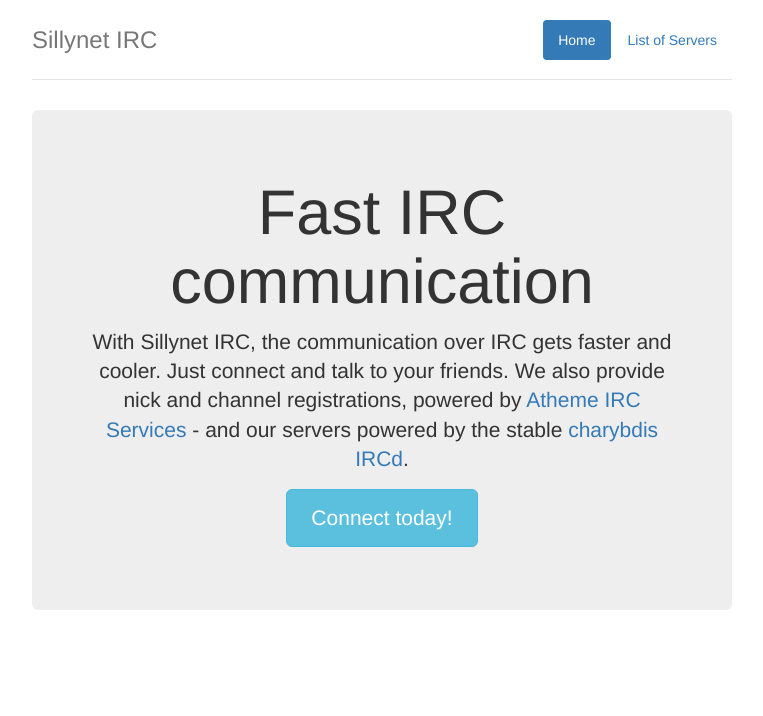
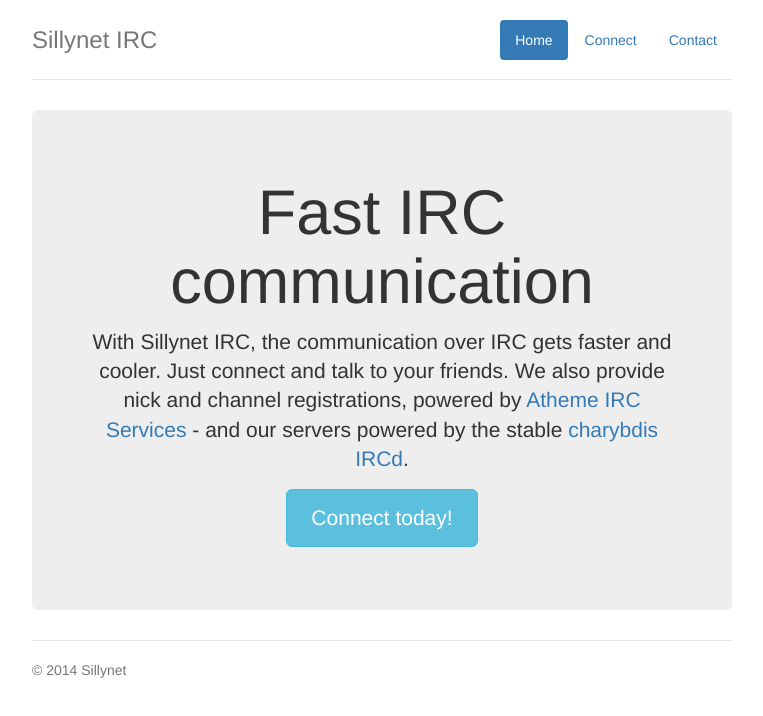
Before and after one commit to whiskers75/sillynet.org, a plain HTML site: page index.html in a window 1280 px wide. Shown: the whole page, without its empty margins (258-1021 px from the left). Drawn offline with nearby package versions, Linux system fonts and the light colour scheme.

Commit message:
index.html: Remove "List of Servers", add "Connect" and "Contact", add copyright

```diff
--- a/index.html
+++ b/index.html
@@ -13,7 +13,8 @@
             <div class="header">
                 <ul class="nav nav-pills pull-right">
                     <li class="active"><a href="#">Home</a></li>
-                    <li><a href="/servers/">List of Servers</a></li>
+                    <li><a href="/connect/">Connect</a></li>
+                    <li><a href="/contact/">Contact</a></li>
                 </ul>
                 <h3 class="text-muted">Sillynet IRC</h3>
             </div>
@@ -22,6 +23,9 @@
                 <p class="lead">With Sillynet IRC, the communication over IRC gets faster and cooler. Just connect and talk to your friends. We also provide nick and channel registrations, powered by <a href="http://atheme.net/atheme.html">Atheme IRC Services</a> - and our servers powered by the stable <a href="http://www.atheme.org/projects/charybdis.html">charybdis IRCd</a>.</p>
                 <p><a class="btn btn-lg btn-info" role="button" href="/connect/">Connect today!</a></p>
             </div>
+            <div class="footer">
+                <p>&copy; 2014 Sillynet</p>
+            </div>
         </div>
         <script src="https://ajax.googleapis.com/ajax/libs/jquery/1.11.0/jquery.min.js"></script>
         <script src="http://netdna.bootstrapcdn.com/bootstrap/3.1.1/js/bootstrap.min.js"></script>
```
